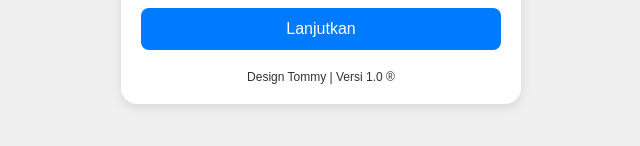
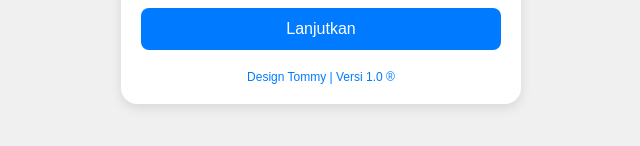
Before and after one commit to tommydev27/tommy.website, a plain HTML site: page index.html in a window 1280 px wide. Shown: the part 610-756 px from the top of the page, without its empty margins (319-959 px from the left). Drawn offline with nearby package versions, Linux system fonts and the light colour scheme.

Commit message:
index.html

```diff
--- a/index.html
+++ b/index.html
@@ -96,9 +96,10 @@
         }
 
         footer {
-            margin-top: 15px;
+            margin-top: 10px;
             font-size: 12px;
-            color: #333;
+            color: #007bff;
+            transition: color 0.3s ease;
         }
     </style>
 </head>
```
